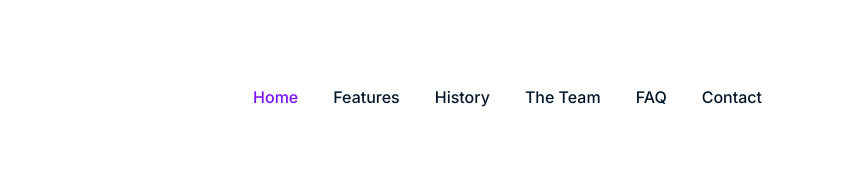
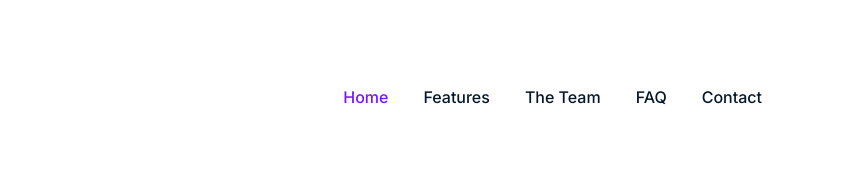
Before and after one commit to YashGoyal06/SNAPSKIN, a plain HTML site: page index.html in a window 1280 px wide. Shown: the top 177 px of the page, 436-1280 px from the left. Drawn offline with Linux system fonts and the light colour scheme; files whose address does not match are found by name.

Commit message:
Update index.html

```diff
--- a/index.html
+++ b/index.html
@@ -73,7 +73,6 @@
                     <ul class="sf-menu dtr-nav dark-nav-on-load dark-nav-on-scroll">
                         <li> <a class="nav-link" href="#home">Home</a> </li>
                         <li> <a class="nav-link" href="#services">Features</a> </li>
-                        <li> <a class="nav-link" href="history.html">History</a> </li>
                         <li> <a class="nav-link" href="#team">The Team</a> </li>
                         <li> <a class="nav-link" href="#faq">FAQ</a> </li>
                         <li> <a class="nav-link" href="#contact">Contact</a> </li>
```
